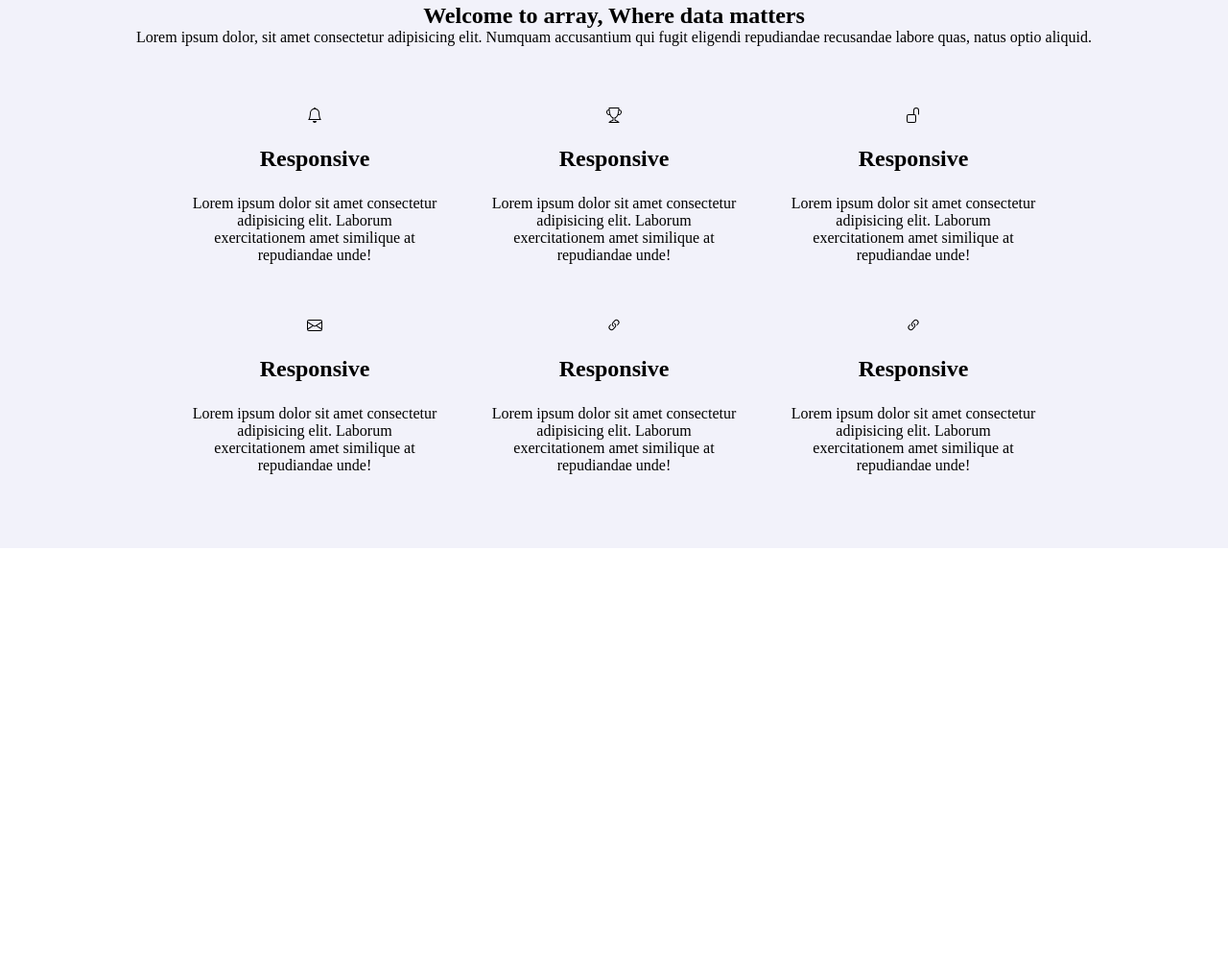
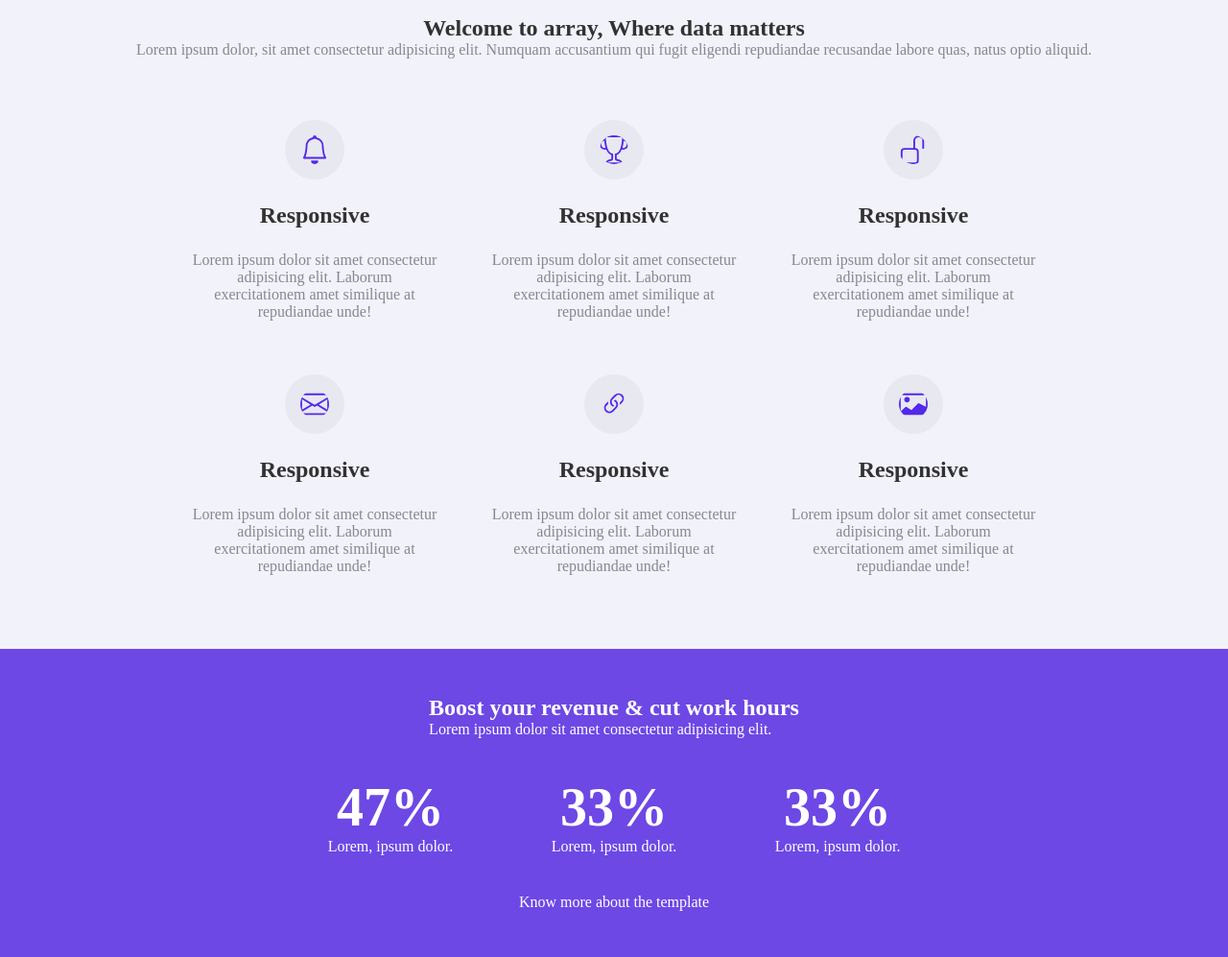
Before and after one commit to SalmaMasioub/array, a plain HTML site: page index.html in a window 1280 px wide. Shown: the part 205-1202 px from the top of the page at 96% size. Before the commit the page ends 800 px from the top, so only its background shows below. Drawn offline with Linux system fonts and the light colour scheme.

Commit message:
respo of 1st section + added the 3rd section with respo

```diff
--- a/index.html
+++ b/index.html
@@ -49,13 +49,16 @@
     </header>
 
     <section class="first_section">
-      <div>  <h1>Welcome to array, Where data matters</h1>
-        <p>Lorem ipsum dolor, sit amet consectetur adipisicing elit. Numquam accusantium qui fugit eligendi repudiandae
-            recusandae labore quas, natus optio aliquid.</p></div>
+        <div>
+            <h1>Welcome to array, Where data matters</h1>
+            <p>Lorem ipsum dolor, sit amet consectetur adipisicing elit. Numquam accusantium qui fugit eligendi
+                repudiandae
+                recusandae labore quas, natus optio aliquid.</p>
+        </div>
         <div class="grid">
 
             <div class="carte">
-                <svg xmlns="http://www.w3.org/2000/svg" width="16" height="16" fill="currentColor" class="bi bi-bell"
+                <svg xmlns="http://www.w3.org/2000/svg" width="30" height="30" fill="currentColor" class="bi bi-bell"
                     viewBox="0 0 16 16">
                     <path
                         d="M8 16a2 2 0 0 0 2-2H6a2 2 0 0 0 2 2M8 1.918l-.797.161A4 4 0 0 0 4 6c0 .628-.134 2.197-.459 3.742-.16.767-.376 1.566-.663 2.258h10.244c-.287-.692-.502-1.49-.663-2.258C12.134 8.197 12 6.628 12 6a4 4 0 0 0-3.203-3.92zM14.22 12c.223.447.481.801.78 1H1c.299-.199.557-.553.78-1C2.68 10.2 3 6.88 3 6c0-2.42 1.72-4.44 4.005-4.901a1 1 0 1 1 1.99 0A5 5 0 0 1 13 6c0 .88.32 4.2 1.22 6" />
@@ -66,7 +69,7 @@
             </div>
 
             <div class="carte">
-                <svg xmlns="http://www.w3.org/2000/svg" width="16" height="16" fill="currentColor" class="bi bi-trophy"
+                <svg xmlns="http://www.w3.org/2000/svg" width="30" height="30" fill="currentColor" class="bi bi-trophy"
                     viewBox="0 0 16 16">
                     <path
                         d="M2.5.5A.5.5 0 0 1 3 0h10a.5.5 0 0 1 .5.5q0 .807-.034 1.536a3 3 0 1 1-1.133 5.89c-.79 1.865-1.878 2.777-2.833 3.011v2.173l1.425.356c.194.048.377.135.537.255L13.3 15.1a.5.5 0 0 1-.3.9H3a.5.5 0 0 1-.3-.9l1.838-1.379c.16-.12.343-.207.537-.255L6.5 13.11v-2.173c-.955-.234-2.043-1.146-2.833-3.012a3 3 0 1 1-1.132-5.89A33 33 0 0 1 2.5.5m.099 2.54a2 2 0 0 0 .72 3.935c-.333-1.05-.588-2.346-.72-3.935m10.083 3.935a2 2 0 0 0 .72-3.935c-.133 1.59-.388 2.885-.72 3.935M3.504 1q.01.775.056 1.469c.13 2.028.457 3.546.87 4.667C5.294 9.48 6.484 10 7 10a.5.5 0 0 1 .5.5v2.61a1 1 0 0 1-.757.97l-1.426.356a.5.5 0 0 0-.179.085L4.5 15h7l-.638-.479a.5.5 0 0 0-.18-.085l-1.425-.356a1 1 0 0 1-.757-.97V10.5A.5.5 0 0 1 9 10c.516 0 1.706-.52 2.57-2.864.413-1.12.74-2.64.87-4.667q.045-.694.056-1.469z" />
@@ -77,7 +80,7 @@
             </div>
 
             <div class="carte">
-                <svg xmlns="http://www.w3.org/2000/svg" width="16" height="16" fill="currentColor" class="bi bi-unlock"
+                <svg xmlns="http://www.w3.org/2000/svg" width="30" height="30" fill="currentColor" class="bi bi-unlock"
                     viewBox="0 0 16 16">
                     <path
                         d="M11 1a2 2 0 0 0-2 2v4a2 2 0 0 1 2 2v5a2 2 0 0 1-2 2H3a2 2 0 0 1-2-2V9a2 2 0 0 1 2-2h5V3a3 3 0 0 1 6 0v4a.5.5 0 0 1-1 0V3a2 2 0 0 0-2-2M3 8a1 1 0 0 0-1 1v5a1 1 0 0 0 1 1h6a1 1 0 0 0 1-1V9a1 1 0 0 0-1-1z" />
@@ -88,7 +91,7 @@
             </div>
 
             <div class="carte">
-                <svg xmlns="http://www.w3.org/2000/svg" width="16" height="16" fill="currentColor"
+                <svg xmlns="http://www.w3.org/2000/svg" width="30" height="30" fill="currentColor"
                     class="bi bi-envelope" viewBox="0 0 16 16">
                     <path
                         d="M0 4a2 2 0 0 1 2-2h12a2 2 0 0 1 2 2v8a2 2 0 0 1-2 2H2a2 2 0 0 1-2-2zm2-1a1 1 0 0 0-1 1v.217l7 4.2 7-4.2V4a1 1 0 0 0-1-1zm13 2.383-4.708 2.825L15 11.105zm-.034 6.876-5.64-3.471L8 9.583l-1.326-.795-5.64 3.47A1 1 0 0 0 2 13h12a1 1 0 0 0 .966-.741M1 11.105l4.708-2.897L1 5.383z" />
@@ -99,7 +102,7 @@
             </div>
 
             <div class="carte">
-                <svg xmlns="http://www.w3.org/2000/svg" width="16" height="16" fill="currentColor"
+                <svg xmlns="http://www.w3.org/2000/svg" width="30" height="30" fill="currentColor"
                     class="bi bi-link-45deg" viewBox="0 0 16 16">
                     <path
                         d="M4.715 6.542 3.343 7.914a3 3 0 1 0 4.243 4.243l1.828-1.829A3 3 0 0 0 8.586 5.5L8 6.086a1 1 0 0 0-.154.199 2 2 0 0 1 .861 3.337L6.88 11.45a2 2 0 1 1-2.83-2.83l.793-.792a4 4 0 0 1-.128-1.287z" />
@@ -111,23 +114,48 @@
                     repudiandae unde!</p>
             </div>
 
-
             <div class="carte">
-                <svg xmlns="http://www.w3.org/2000/svg" width="16" height="16" fill="currentColor"
-                    class="bi bi-link-45deg" viewBox="0 0 16 16">
-                    <path
-                        d="M4.715 6.542 3.343 7.914a3 3 0 1 0 4.243 4.243l1.828-1.829A3 3 0 0 0 8.586 5.5L8 6.086a1 1 0 0 0-.154.199 2 2 0 0 1 .861 3.337L6.88 11.45a2 2 0 1 1-2.83-2.83l.793-.792a4 4 0 0 1-.128-1.287z" />
-                    <path
-                        d="M6.586 4.672A3 3 0 0 0 7.414 9.5l.775-.776a2 2 0 0 1-.896-3.346L9.12 3.55a2 2 0 1 1 2.83 2.83l-.793.792c.112.42.155.855.128 1.287l1.372-1.372a3 3 0 1 0-4.243-4.243z" />
-                </svg>
+                <svg xmlns="http://www.w3.org/2000/svg" width="30" height="30" fill="currentColor" class="bi bi-card-image" viewBox="0 0 16 16">
+                    <path d="M6.002 5.5a1.5 1.5 0 1 1-3 0 1.5 1.5 0 0 1 3 0"/>
+                    <path d="M1.5 2A1.5 1.5 0 0 0 0 3.5v9A1.5 1.5 0 0 0 1.5 14h13a1.5 1.5 0 0 0 1.5-1.5v-9A1.5 1.5 0 0 0 14.5 2zm13 1a.5.5 0 0 1 .5.5v6l-3.775-1.947a.5.5 0 0 0-.577.093l-3.71 3.71-2.66-1.772a.5.5 0 0 0-.63.062L1.002 12v.54L1 12.5v-9a.5.5 0 0 1 .5-.5z"/>
+                  </svg>
                 <h1>Responsive</h1>
                 <p>Lorem ipsum dolor sit amet consectetur adipisicing elit. Laborum exercitationem amet similique at
                     repudiandae unde!</p>
             </div>
+        </div>
+    </section>
 
+
+    <section class="third_section">
+        <div class="descr">
+            <h1>Boost your revenue & cut work hours</h1>
+            <p>Lorem ipsum dolor sit amet consectetur adipisicing elit.</p>
         </div>
 
+        <div class="container">
+            <div class="progress">
+                <h1>47%</h1>
+                <p>Lorem, ipsum dolor.</p>
+            </div>
+
+            <div class="progress">
+                <h1>33%</h1>
+                <p>Lorem, ipsum dolor.</p>
+            </div>
+
+            <div class="progress">
+                <h1>33%</h1>
+                <p>Lorem, ipsum dolor.</p>
+            </div>
+        </div>
+
+        <div>
+            <p><a href="">Know more about the template</a></p>
+        </div>
     </section>
+
+
 
 </body>
 
--- a/public/css/app.css
+++ b/public/css/app.css
@@ -11,6 +11,9 @@ header{
 
 
 
+}
+.logo img{
+    width: 15vh;
 }
 
 nav {
@@ -55,6 +58,7 @@ nav ul li :nth-child(5) {
     display: none;
 }
 .first_section{
+    color: #323233;
     padding: 6vw;
     display: flex;
     flex-direction: column;
@@ -68,6 +72,9 @@ nav ul li :nth-child(5) {
     flex-direction: column;
     align-items: center;
     justify-content: center;
+}
+.first_section p{
+    color: #878790;
 }
 .grid{
     display: grid;
@@ -87,6 +94,48 @@ nav ul li :nth-child(5) {
     text-align: center;
 
 }
+.carte svg{
+    background-color: #87879017;
+    border-radius: 50%;
+    padding: 2vh;
+    color: #5329eb;
+}
+
+.third_section{
+    color: white;
+display: flex;
+flex-direction: column;
+align-items: center;
+justify-content: center;
+gap: 5vh;
+padding: 6vh;
+background-color:#6d48e5 ;
+}
+.third_section .container{
+    display: flex;
+    align-items: center;
+    justify-content: center;
+    gap: 8vw;
+}
+
+.third_section a{
+    text-decoration: none;
+    color: white;
+
+}
+
+.progress{
+    display: flex;
+    flex-direction: column;
+    align-items: center;
+    justify-content: center;
+}
+.progress h1{
+    font-size: 7vh;
+}
+
+
+
 
 @media (max-width:440px) {
     .open{
@@ -119,5 +168,26 @@ nav ul li :nth-child(5) {
     #menu:checked + nav {
         left: 0;
     }
+.first_section :nth-child(1){
+    text-align: center;
 
 }
+    .grid{
+        grid-template-columns: repeat(2, 1fr);
+        gap: 10vw;
+
+    }
+    .carte{
+        width: 40vw;
+    }
+
+    .third_section {
+
+        text-align: center;
+
+    }
+     .container{
+flex-direction: column;
+
+     }
+}
```
